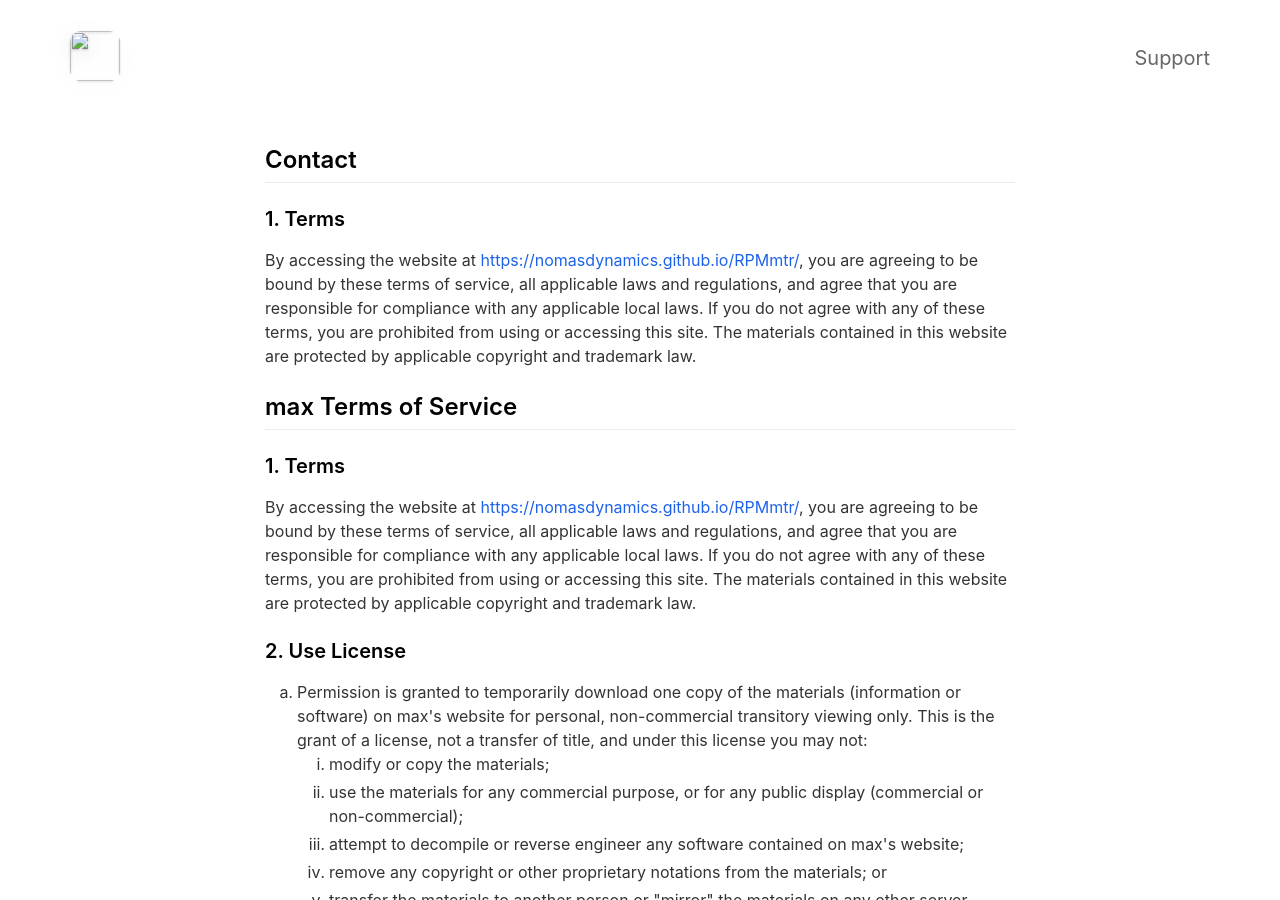
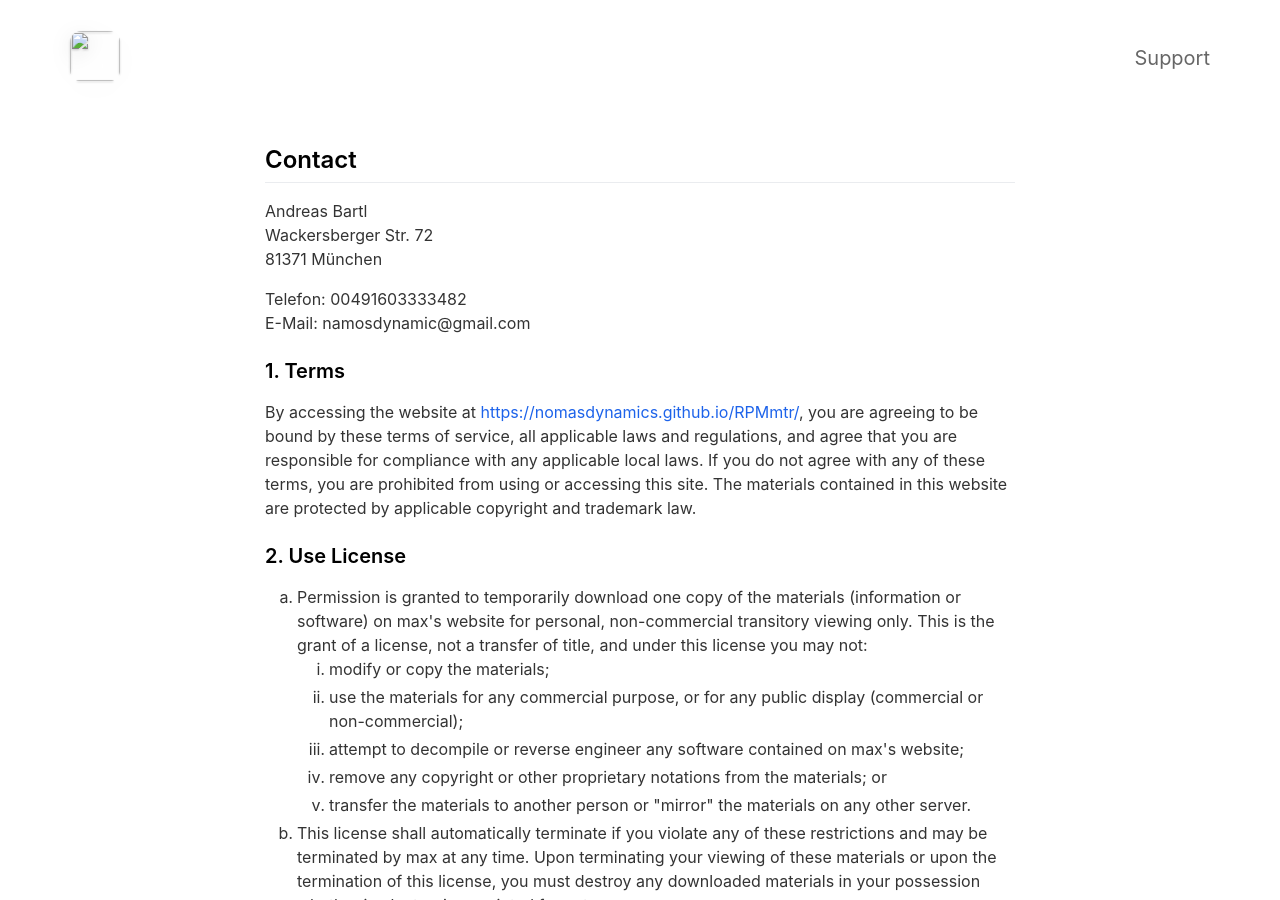
Before and after one commit to nomasdynamics/RPMmtr, a Jekyll site: the page built from _pages/terms.html, in a window 1280 px wide and 900 px high. Built offline with Jekyll 4.4.1, drawn with Linux system fonts in a browser that asks for light colours; nearby versions of some CDN libraries.

Commit message:
Update terms.html

```diff
--- a/_pages/terms.html
+++ b/_pages/terms.html
@@ -4,9 +4,11 @@ title: Terms & Conditions
 include_in_header: false
 ---
 <h2>Contact</h2>
-<h3>1. Terms</h3>
-<p>By accessing the website at <a href="https://nomasdynamics.github.io/RPMmtr/">https://nomasdynamics.github.io/RPMmtr/</a>, you are agreeing to be bound by these terms of service, all applicable laws and regulations, and agree that you are responsible for compliance with any applicable local laws. If you do not agree with any of these terms, you are prohibited from using or accessing this site. The materials contained in this website are protected by applicable copyright and trademark law.</p>
-<h2>max Terms of Service</h2>
+<p>Andreas Bartl<br />
+Wackersberger Str. 72<br />
+81371 M&uuml;nchen</p>
+<p>Telefon: 00491603333482<br />
+E-Mail: namosdynamic@gmail.com</p>
 <h3>1. Terms</h3>
 <p>By accessing the website at <a href="https://nomasdynamics.github.io/RPMmtr/">https://nomasdynamics.github.io/RPMmtr/</a>, you are agreeing to be bound by these terms of service, all applicable laws and regulations, and agree that you are responsible for compliance with any applicable local laws. If you do not agree with any of these terms, you are prohibited from using or accessing this site. The materials contained in this website are protected by applicable copyright and trademark law.</p>
 <h3>2. Use License</h3>
```
